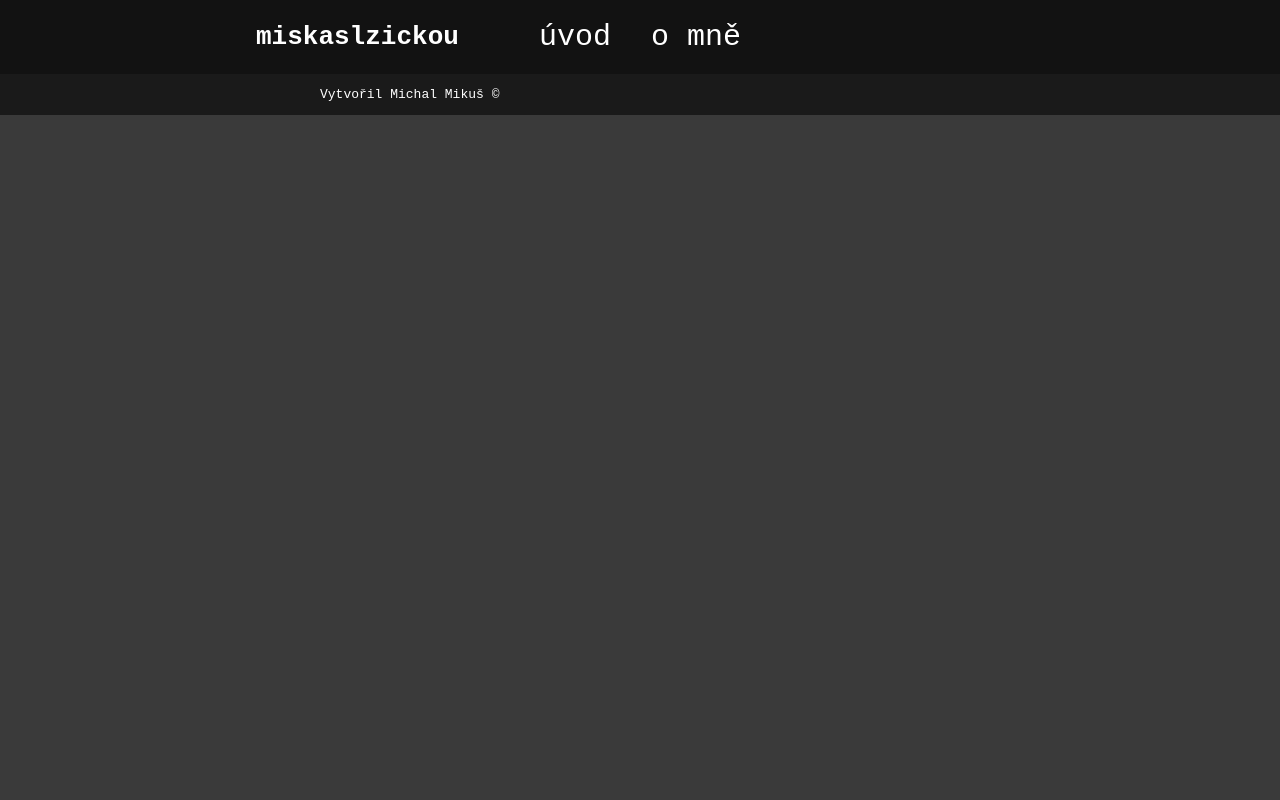
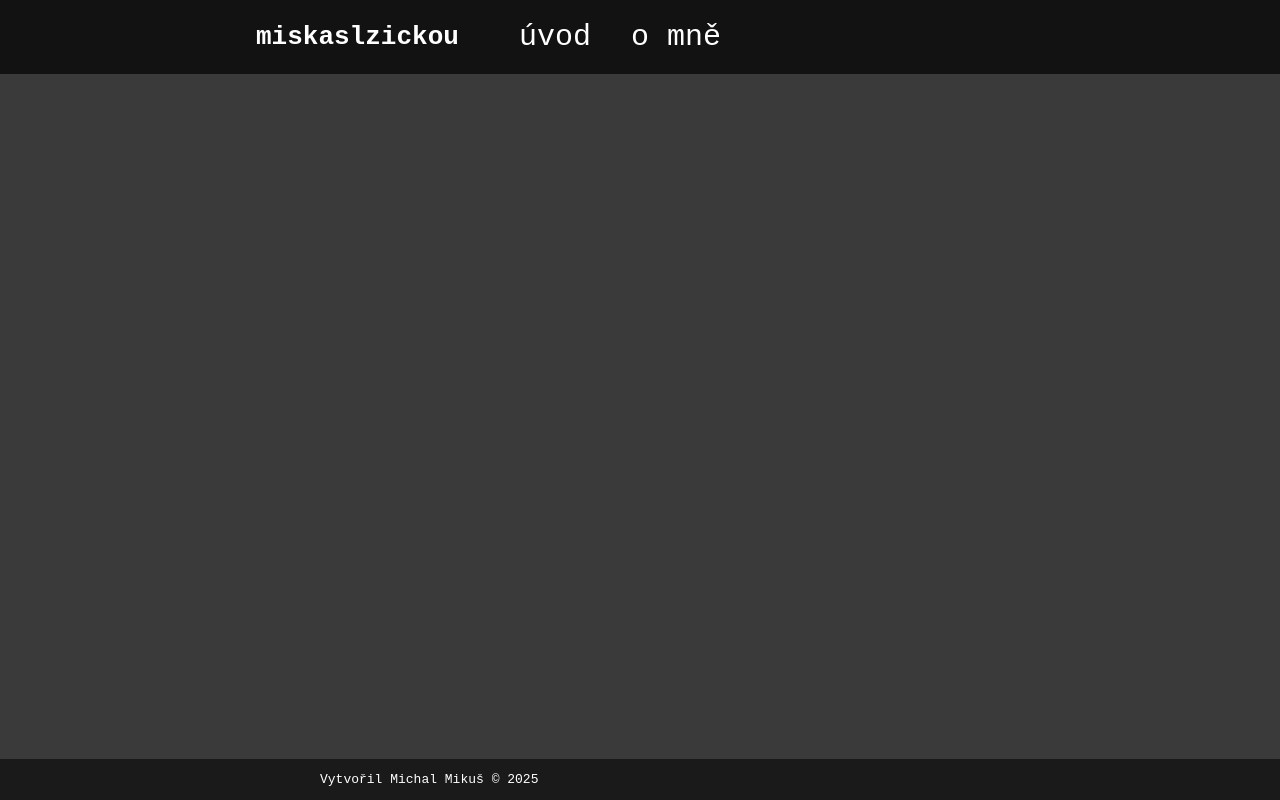
Before and after one commit to miskaslzickou/miskaslzickou.github.io, a plain HTML site: page index.html in a window 1280 px wide. Drawn offline with Linux system fonts and the light colour scheme.

Commit message:
footer fixed to bottom

```diff
--- a/index.html
+++ b/index.html
@@ -17,11 +17,11 @@
             </ul>
 
     </header>
-    <div></div>
+   <section class="main"></section>
 
 
     <footer>
-        <p>Vytvořil Michal Mikuš &copy;</p>
+        <p>Vytvořil Michal Mikuš &copy; 2025</p>
     </footer>
 </body>
 </html>
--- a/style.css
+++ b/style.css
@@ -2,6 +2,10 @@ body{
     margin: 0px;
     padding: 0px;
     background-color: #3a3a3a ;
+    display: flex;
+    flex-direction: column;
+    min-height: 100vh;
+
 }
 header{
     position: relative;
@@ -38,7 +42,7 @@ header h1{
 }
 
 header ul li{
-    margin: 0 20px;
+    margin-right:  40px;
 
 }
 header ul li a{
@@ -63,3 +67,6 @@ footer{
 footer p{
     padding-left:25% ;
 }
+.main{
+    flex-grow: 1;
+}
```
